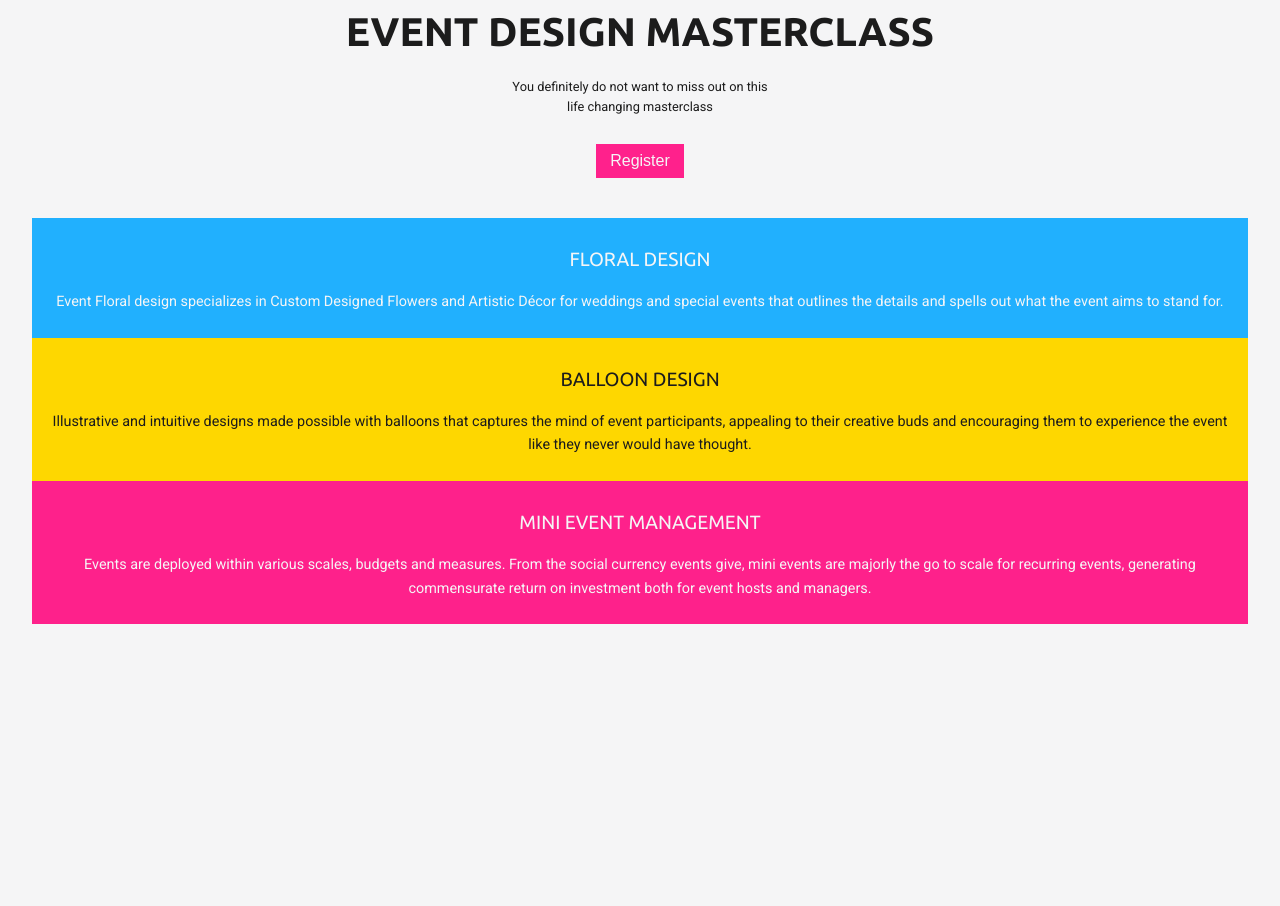
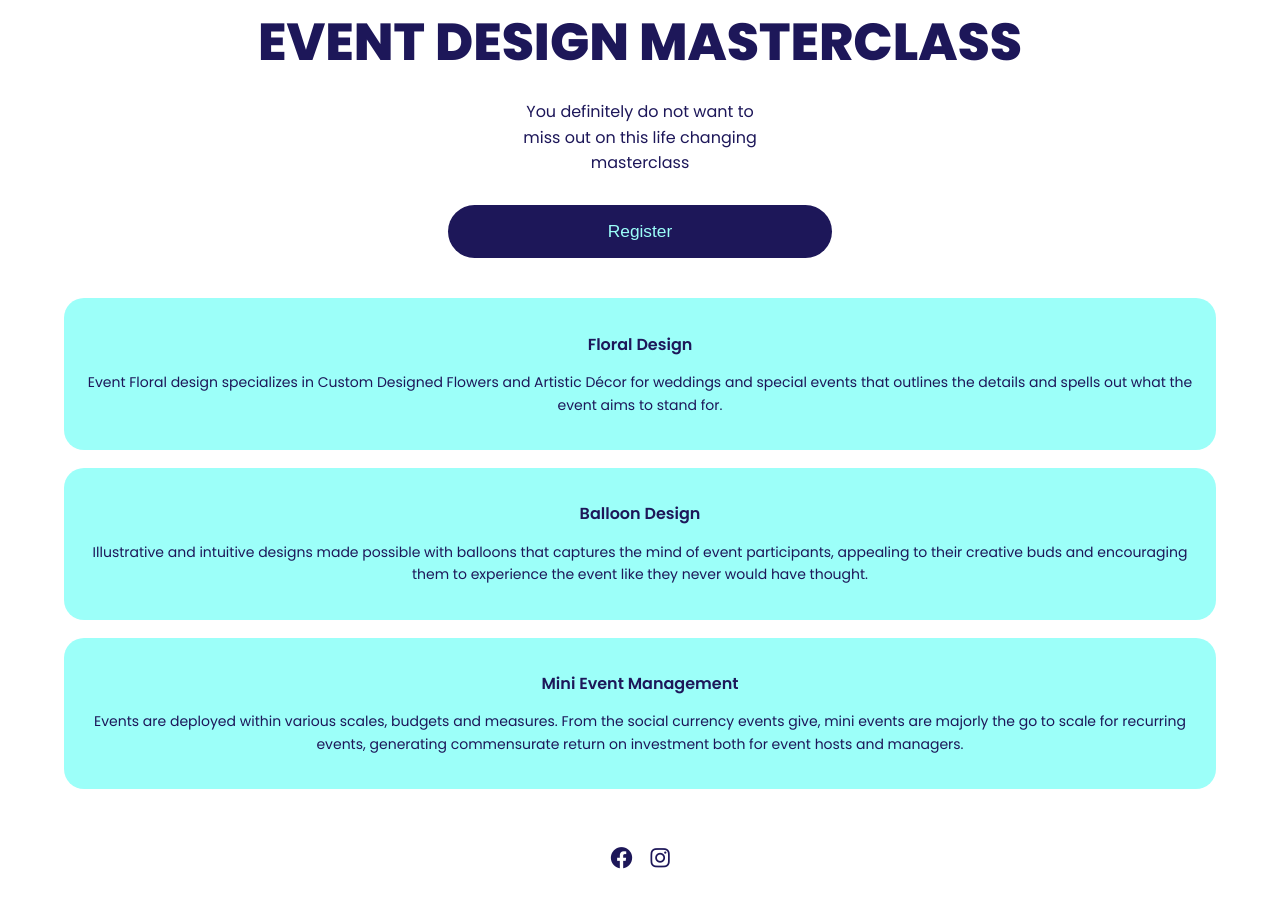
Before and after one commit to akinolaepaphras/event-planning-site, a plain HTML site: page index.html in a window 1280 px wide. Before the commit the page ends 800 px from the top, so only its background shows below. Drawn offline with Linux system fonts and the light colour scheme.

Commit message:
major css update

```diff
--- a/index.css
+++ b/index.css
@@ -1,9 +1,3 @@
-@font-face {
-    font-family: 'action_manbold';
-    src: url('./fonts/Action_Man_Extended_Bold-webfont.woff') format('woff');
-    font-weight: bold;
-    font-style: normal;
-}
 
 *,
 *::before,
@@ -13,6 +7,7 @@
 
 html {
   scroll-behavior: smooth;
+  font-size: 10px;
 }
 
 img {
@@ -21,21 +16,19 @@ img {
 
 :root {
   /* color */
-  --bgclr: #1c1c1c;
-  --text-clr: #f5f5f6;
-  --desktop-bgclr: #e3e3e4;
+  --bgclr:white;
+  --text-clr:#1D1759;
+--btn-clr: #9CFFF9;
 
   /* font */
-  --primary-ff: 'Roboto', sans-serif;
-  --secondary-ff: 'Ubuntu', sans-serif;
+  --ff: 'Poppins', sans-serif;
 }
 
 body {
-font-family: var(--primary-ff);
-  font-size: 10px;
+font-family: var(--ff);
   line-height: 1.6;
-  background-color: var(--text-clr);
-  color: var(--bgclr);
+  background-color: var(--bglr);
+  color: var(--text-clr);
   margin: 0;
 }
 
@@ -48,7 +41,7 @@ font-family: var(--primary-ff);
 
 .container {
 
-   width: 95%;
+   width: 90%;
    margin: 0 auto;
 }
 
@@ -73,7 +66,7 @@ padding: 1em 2em;
 
 .nav {
     background-color: var(--text-clr);
-    color: var(--bgclr);
+    color: var(--btn-clr);
 }
 
 .nav-list {
@@ -103,10 +96,16 @@ main {
     width: 100%;
 }
 
+.main-container {
+    display: flex;
+    flex-direction: column;
+    justify-content: center;
+    align-items: center;
+}
+
 h1 {
-    font-family: var(--secondary-ff);
-    font-size: 2.5rem;
-    font-weight: 700;
+    font-size: 5.2rem;
+    font-weight: 800;
     text-align: center;
     margin: 0;
 }
@@ -119,27 +118,30 @@ h1 {
 }
 
 .register {
-    background-color: #ff218c;
+    max-width: 390px;
+    background-color: var(--text-clr);
     margin-top: 1em;
-    padding: 0.6em 1.1em;
+    padding: 1.2em 12em;
     border: none;
+    border-radius: 60px;
 }
 
 .register:hover,
 .register:focus {
-    background-color: #fe7f2d;
+    background-color: #a31621;
 }
 
 .registration-link {
-    font-size: 1.2em;
+    font-size: 1.3em;
     font-weight: 400;
     text-decoration: none;
-    color: var(--text-clr);
+    color: var(--btn-clr);
 }
 
 .text {
 
-     font-size: 0.8rem;
+     font-size: 1.6rem;
+     font-weight: 400;
      text-align: center;
 }
 
@@ -150,33 +152,36 @@ h1 {
 
 article {
     width: 100%;
-    margin: 0;
-    padding: 1em 1.5em;
+    margin-bottom: 1.8em;
+  padding: 2em 1.5em;
+    background-color: var(--btn-clr);
+    border-radius: 20px;
 }
 
-.first-article {
-    background-color: #21b0fe;
-    color: var(--text-clr);
 
-}
-
-.second-article {
-    background-color: #fed700;
-}
-
-.third-article {
-    background-color: #fe218b;
-    color: var(--text-clr);
-}
 
 h2 {
-    font-family: var(--secondary-ff);
-    font-size: 1.2rem;
-    font-weight: 500;
+    font-size: 1.6rem;
+    font-weight: 600;
+    text-transform: capitalize;
     text-align: center;
 }
 
 article p {
-    font-size: 0.9rem;
+    font-size: 1.4rem;
+    font-weight: 400;
     text-align: center;
 }
+
+.icons-wrapper {
+    display: flex;
+    justify-content: center;
+    align-items: center;
+    gap: 1.8em;
+    margin: 4em 0;
+}
+
+.fa-brands {
+    font-size: 2.2rem;
+    color: var(--text-clr);
+}
--- a/index.html
+++ b/index.html
@@ -7,11 +7,13 @@
     <meta name="viewport" content="width=device-width, initial-scale=1.0">
     <title>Twisle</title>
 
+    <link rel="stylesheet" href="https://cdnjs.cloudflare.com/ajax/libs/font-awesome/6.1.2/css/all.min.css" integrity="sha512-1sCRPdkRXhBV2PBLUdRb4tMg1w2YPf37qatUFeS7zlBy7jJI8Lf4VHwWfZZfpXtYSLy85pkm9GaYVYMfw5BC1A==" crossorigin="anonymous" referrerpolicy="no-referrer" />
+
     <!-- css link -->
     <link rel="stylesheet" href="index.css">
 
     <!-- font -->
-    <link href="https://fonts.googleapis.com/css2?family=Roboto:wght@300;400;500;700;900&family=Ubuntu:wght@400;700&display=swap" rel="stylesheet">
+    <link href="https://fonts.googleapis.com/css2?family=Poppins:wght@400;600;700;800&display=swap" rel="stylesheet">
 </head>
 
 <body>
@@ -34,28 +36,34 @@
             <div class="main-container">
                 <section>
                         <h1>EVENT DESIGN MASTERCLASS</h1>
-                          <p class="text">You definitely do not want to miss out on this <span class="subtext">life changing masterclass</span></p>
+                          <p class="text">You definitely do not want to<span class="subtext"> miss out on this life changing</span><span class="subtext"> masterclass</span></p>
                     <div class="button-wrapper"><button class="register"><a href="#" class="registration-link">Register</a></button></div>
 
                 </section>
                 <article class="first-article">
                     <div class="article-container">
-                        <h2>FLORAL DESIGN</h2>
+                        <h2 class="icon">Floral Design</h2>
                         <p>Event Floral design specializes in Custom Designed Flowers and Artistic Décor for weddings and special events that outlines the details and spells out what the event aims to stand for.</p>
                     </div>
                 </article>
                 <article class="second-article">
                     <div class="article-container">
-                        <h2>BALLOON DESIGN</h2>
+                        <h2 class="icon">Balloon Design</h2>
                         <p>Illustrative and intuitive designs made possible with balloons that captures the mind of event participants, appealing to their creative buds and encouraging them to experience the event like they never would have thought.</p>
                     </div>
                 </article>
                 <article class="third-article">
                     <div class="article-container">
-                        <h2>MINI EVENT MANAGEMENT</h2>
+                        <h2 class="icon">Mini Event Management</h2>
                         <p>Events are deployed within various scales, budgets and measures. From the social currency events give, mini events are majorly the go to scale for recurring events, generating commensurate return on investment both for event hosts and managers.</p>
                     </div>
                 </article>
+
+                <div class="icons-wrapper">
+                    <a href="" class="icon-link"><i class="fa-brands fa-facebook"></i></a>
+                    <a href="" class="icon-link"><i class="fa-brands fa-instagram"></i></a>
+
+                </div>
             </div>
         </main>
     </div>
```
